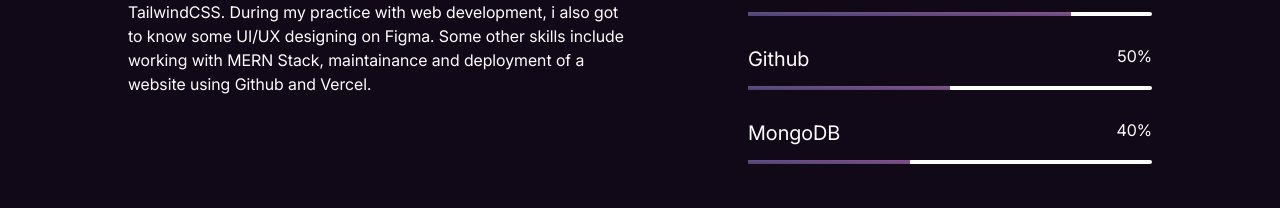
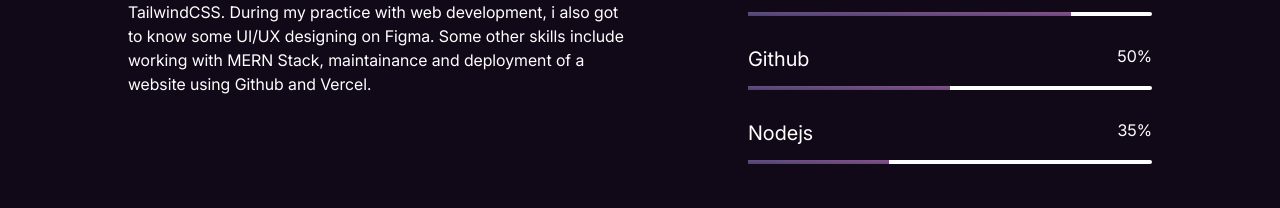
Before and after one commit to malikrizwan177/Resume_4, a React (Vite) app: page / in a window 1280 px wide. Shown: the part 2087-2295 px from the top of the page. Built offline with nearby package versions, Linux system fonts and the light colour scheme.

Commit message:
nodejs skill added, mongodb skill removed

```diff
--- a/src/components/Skills.jsx
+++ b/src/components/Skills.jsx
@@ -7,7 +7,7 @@ const Skills = () => {
     { name: "Typescript", percentage: 50 },
     { name: "Tailwind CSS", percentage: 80 },
     { name: "Github", percentage: 50 },
-    { name: "MongoDB", percentage: 40 },
+    { name: "Nodejs", percentage: 35 },
   ];
   return (
     <section className="px-8 lg:px-32 py-10 md:py-20 bg-primary-dark">
```
